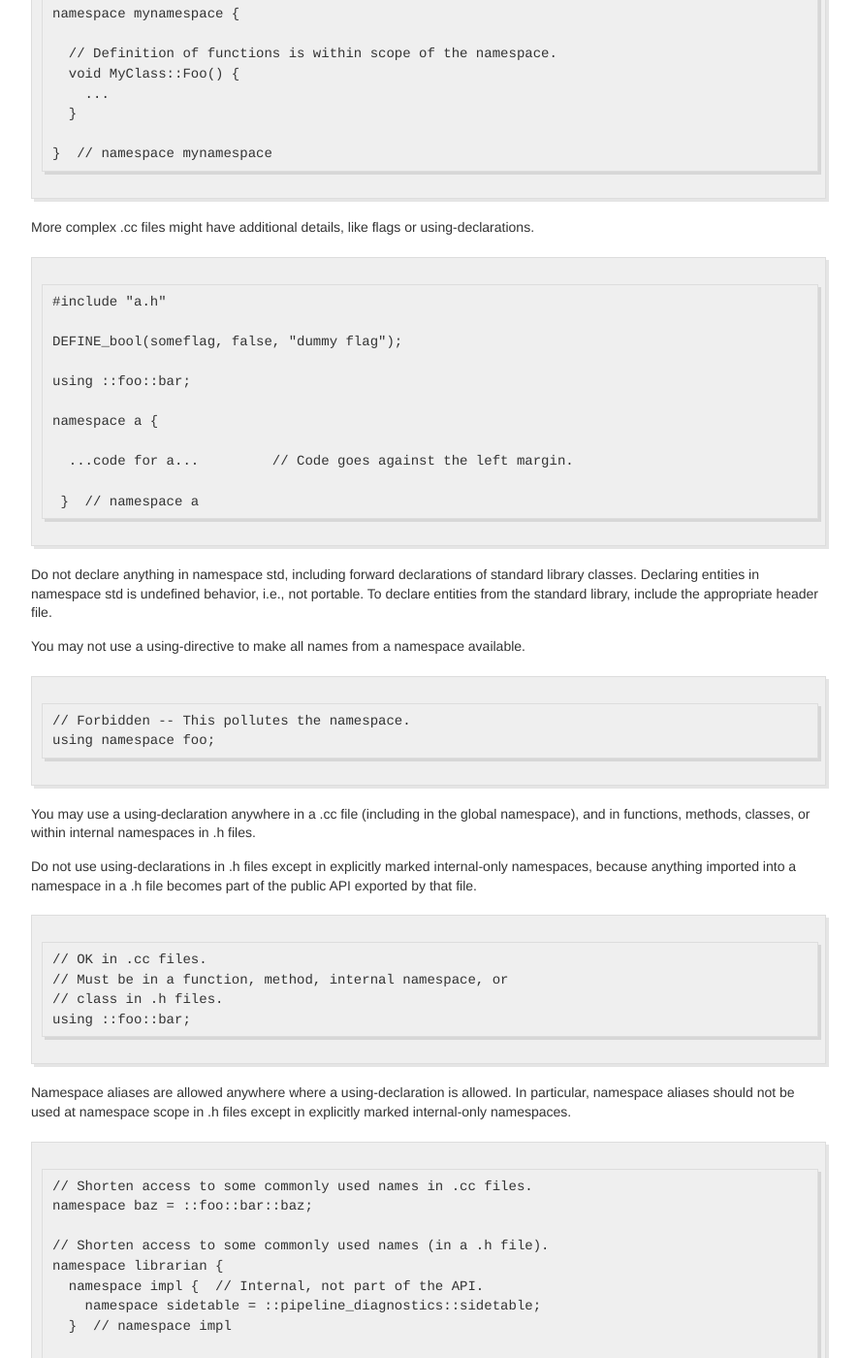
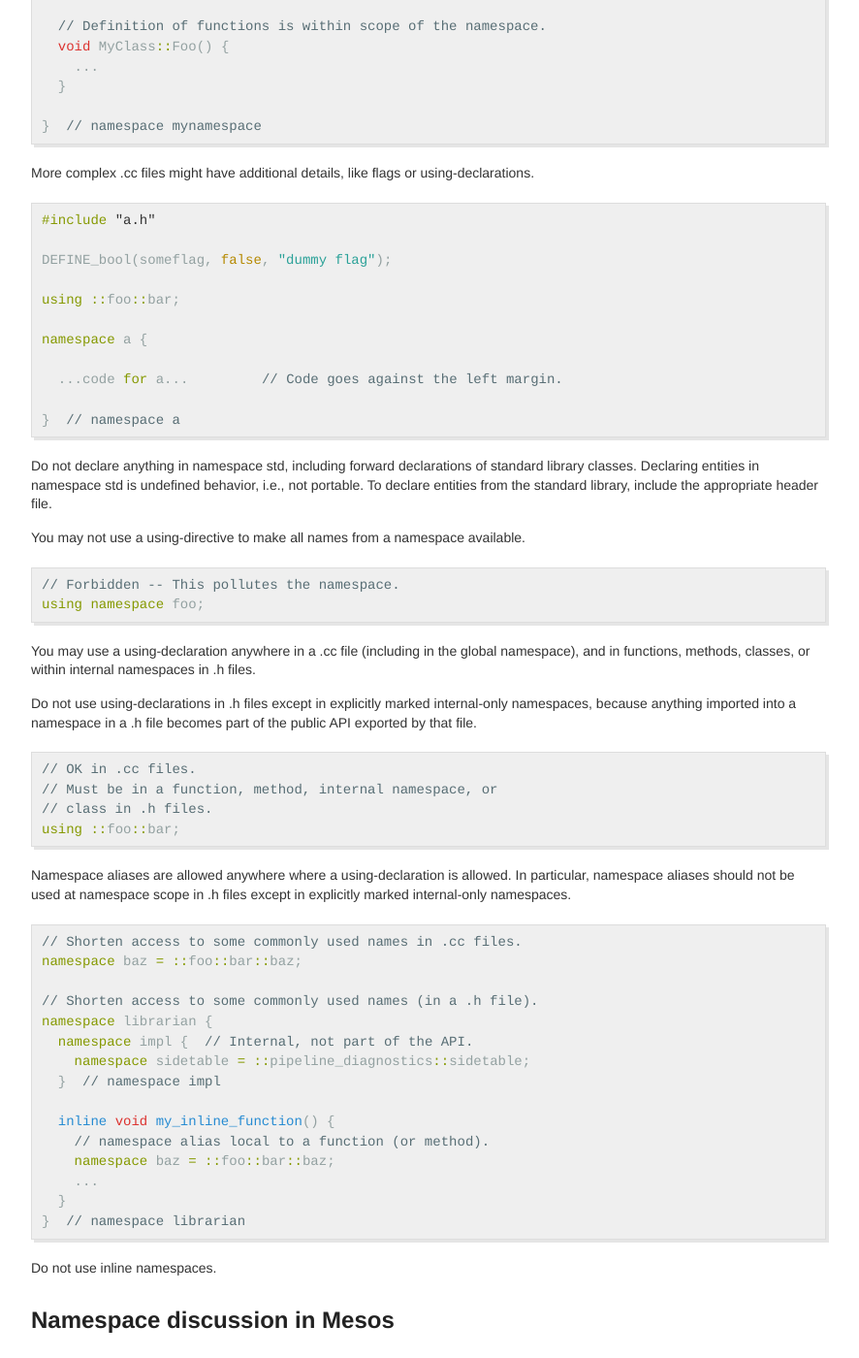
Before and after one commit to k82cn/k82cn.github.io, a Jekyll site: the page built from _posts/2015-11-20-namespace_code_style.md, in a window 1280 px wide and 1400 px high, scrolled down 671 px. Shown: the whole window at 97% size, without its empty margins (198-1084 px from the left). Built offline with Jekyll 4.4.1, drawn with Linux system fonts in a browser that asks for light colours; comment, search, counter and statistics services are not loaded; some of the changed lines change nothing that is shown; some of the changed text lies outside the part shown.

Commit message:
Set highlight to c++.

```diff
--- a/_posts/2015-11-20-namespace_code_style.md
+++ b/_posts/2015-11-20-namespace_code_style.md
@@ -8,81 +8,82 @@ categories: tech
 
 Namespaces wrap the entire source file after includes, gflags definitions/declarations and forward declarations of classes from other namespaces.
 
-    // In the .h file
-    namespace mynamespace {
+{% highlight c++ %}// In the .h file
+namespace mynamespace {
 
-      // All declarations are within the namespace scope.
-      // Notice the lack of indentation.
-      class MyClass {
-      public:
-        ...
-        void Foo();
-      };
+  // All declarations are within the namespace scope.
+  // Notice the lack of indentation.
+  class MyClass {
+  public:
+    ...
+    void Foo();
+  };
 
-    }  // namespace mynamespace
+}  // namespace mynamespace
 
-    // In the .cc file
-    namespace mynamespace {
+// In the .cc file
+namespace mynamespace {
 
-      // Definition of functions is within scope of the namespace.
-      void MyClass::Foo() {
-        ...
-      }
+  // Definition of functions is within scope of the namespace.
+  void MyClass::Foo() {
+    ...
+  }
 
-    }  // namespace mynamespace
-
+}  // namespace mynamespace
+{% endhighlight %}
 
 More complex .cc files might have additional details, like flags or using-declarations.
 
 
-    #include "a.h"
+{% highlight c++ %}#include "a.h"
 
-    DEFINE_bool(someflag, false, "dummy flag");
+DEFINE_bool(someflag, false, "dummy flag");
 
-    using ::foo::bar;
+using ::foo::bar;
 
-    namespace a {
+namespace a {
 
-      ...code for a...         // Code goes against the left margin.
+  ...code for a...         // Code goes against the left margin.
 
-     }  // namespace a
-
+}  // namespace a
+{% endhighlight %}
 
 Do not declare anything in namespace std, including forward declarations of standard library classes. Declaring entities in namespace std is undefined behavior, i.e., not portable. To declare entities from the standard library, include the appropriate header file.
 
 You may not use a using-directive to make all names from a namespace available.
 
-    // Forbidden -- This pollutes the namespace.
-    using namespace foo;
+{% highlight c++ %}// Forbidden -- This pollutes the namespace.
+using namespace foo;
+{% endhighlight %}
 
 You may use a using-declaration anywhere in a .cc file (including in the global namespace), and in functions, methods, classes, or within internal namespaces in .h files.
 
 Do not use using-declarations in .h files except in explicitly marked internal-only namespaces, because anything imported into a namespace in a .h file becomes part of the public API exported by that file.
 
-    // OK in .cc files.
-    // Must be in a function, method, internal namespace, or
-    // class in .h files.
-    using ::foo::bar;
+{% highlight c++ %}// OK in .cc files.
+// Must be in a function, method, internal namespace, or
+// class in .h files.
+using ::foo::bar;
+{% endhighlight %}
 
 Namespace aliases are allowed anywhere where a using-declaration is allowed. In particular, namespace aliases should not be used at namespace scope in .h files except in explicitly marked internal-only namespaces.
 
+{% highlight c++ %}// Shorten access to some commonly used names in .cc files.
+namespace baz = ::foo::bar::baz;
 
-    // Shorten access to some commonly used names in .cc files.
+// Shorten access to some commonly used names (in a .h file).
+namespace librarian {
+  namespace impl {  // Internal, not part of the API.
+    namespace sidetable = ::pipeline_diagnostics::sidetable;
+  }  // namespace impl
+
+  inline void my_inline_function() {
+    // namespace alias local to a function (or method).
     namespace baz = ::foo::bar::baz;
-
-    // Shorten access to some commonly used names (in a .h file).
-    namespace librarian {
-      namespace impl {  // Internal, not part of the API.
-        namespace sidetable = ::pipeline_diagnostics::sidetable;
-      }  // namespace impl
-
-      inline void my_inline_function() {
-        // namespace alias local to a function (or method).
-        namespace baz = ::foo::bar::baz;
-        ...
-      }
-    }  // namespace librarian
-
+    ...
+  }
+}  // namespace librarian
+{% endhighlight %}
 
 Do not use inline namespaces.
 
```
